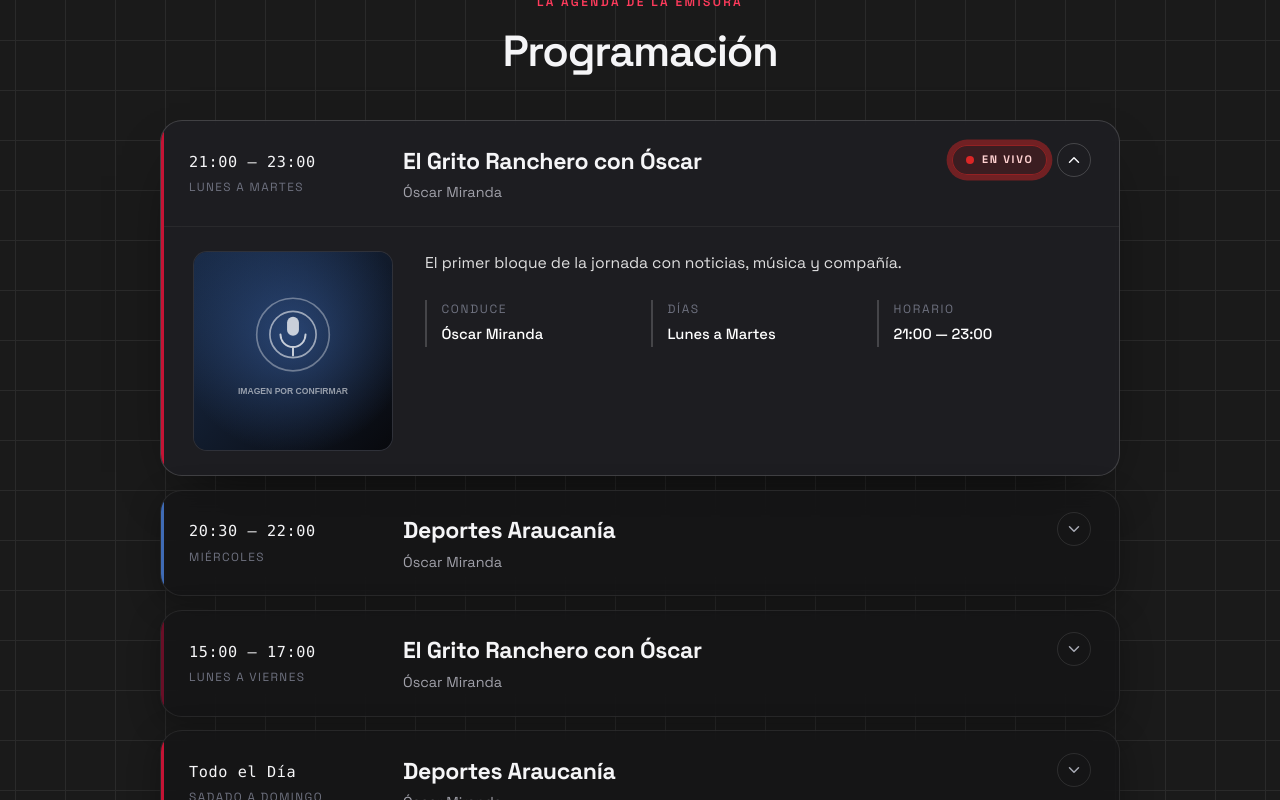
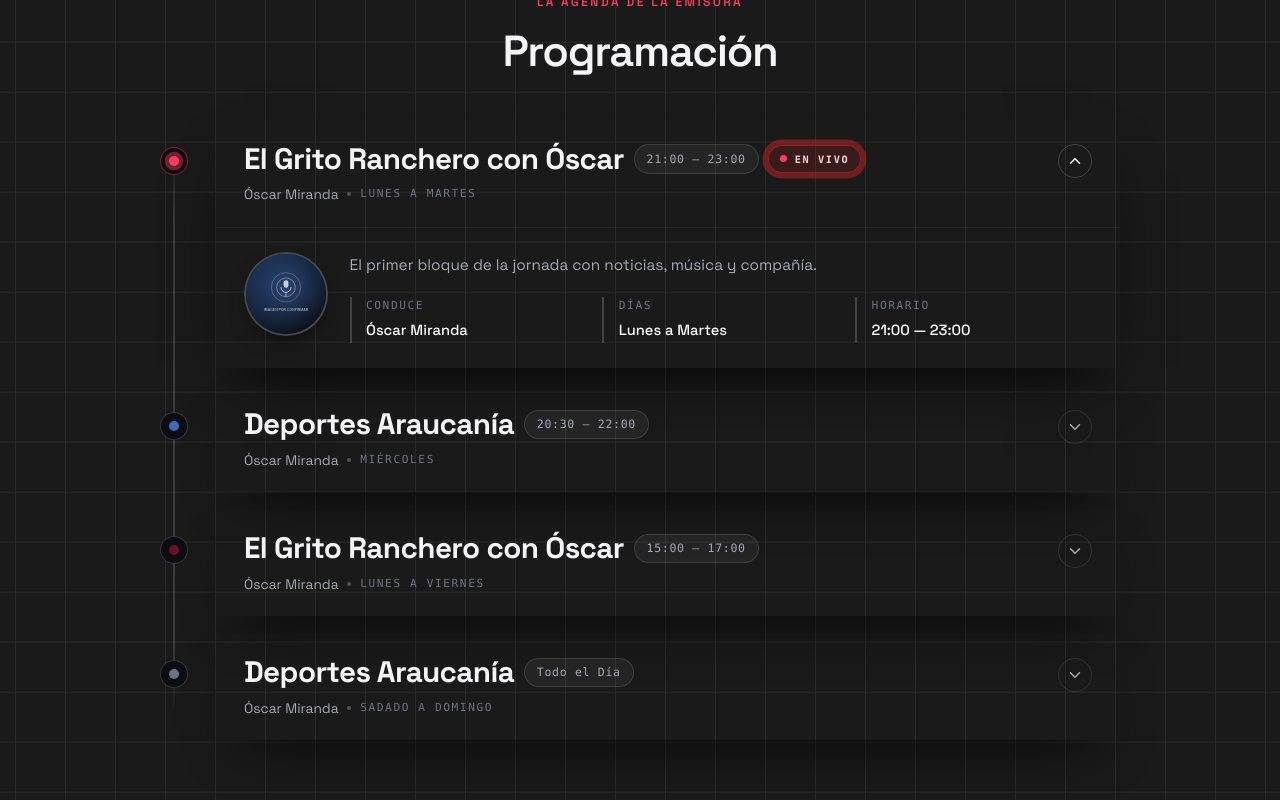
Before and after one commit to joxquinnn/RPuenteVirtual_Page, a React (Vite) app: page / in a window 1280 px wide. Shown: the part 1880-2680 px from the top of the page. Built offline with nearby package versions, Linux system fonts and the light colour scheme; a web font is replaced by a local one.

Commit message:
refactor(programacion): presenta la parrilla como linea de tiempo

```diff
--- a/src/components/Program.tsx
+++ b/src/components/Program.tsx
@@ -18,18 +18,22 @@ export default function Program() {
           <h2 className={styles.title}>Programación</h2>
         </header>
 
-        <div className={styles.accordion}>
+        <ol className={styles.timeline}>
           {programs.map((program) => {
             const expanded = expandedId === program.id
             const panelId = `panel-${program.id}`
 
             return (
-              <article
+              <li
                 className={`${styles.item} ${styles[program.accent] ?? ''} ${
                   expanded ? styles.expanded : ''
                 } ${program.live ? styles.live : ''}`}
                 key={program.id}
               >
+                <span className={styles.node} aria-hidden="true">
+                  <span className={styles.nodeCore} />
+                </span>
+
                 <button
                   type="button"
                   className={styles.itemHeader}
@@ -37,31 +41,31 @@ export default function Program() {
                   aria-expanded={expanded}
                   aria-controls={panelId}
                 >
-                  <span className={styles.itemHeaderText}>
-                    <span className={styles.schedule}>
-                      <span className={styles.scheduleTime}>{program.schedule}</span>
-                      <span className={styles.scheduleDays}>{program.days}</span>
-                    </span>
+                  <span className={styles.headerMain}>
+                    <span className={styles.titleRow}>
+                      <span className={styles.name}>{program.name}</span>
 
-                    <span className={styles.headerText}>
-                      <span className={styles.name}>{program.name}</span>
-                      <span className={styles.host}>{program.host}</span>
-                    </span>
-                  </span>
+                      <span className={styles.schedulePill}>{program.schedule}</span>
 
-                  <span className={styles.itemHeaderActions}>
                       {program.live && (
                         <span className={styles.liveBadge}>
                           <span className={styles.liveDot} aria-hidden="true" />
                           En vivo
                         </span>
                       )}
+                    </span>
+
+                    <span className={styles.subline}>
+                      <span className={styles.host}>{program.host}</span>
+                      <span className={styles.sublineDivider} aria-hidden="true" />
+                      <span className={styles.days}>{program.days}</span>
+                    </span>
+                  </span>
 
                   <span className={styles.chevron} aria-hidden="true">
                     <svg viewBox="0 0 24 24">
                       <path d="m6 9 6 6 6-6" />
                     </svg>
-                    </span>
                   </span>
                 </button>
 
@@ -70,37 +74,39 @@ export default function Program() {
                   className={`${styles.panel} ${expanded ? styles.panelOpen : ''}`}
                 >
                   <div className={styles.panelInner}>
+                    <div className={styles.panelBody}>
                       <img
-                      className={styles.panelImage}
+                        className={styles.avatar}
                         src={program.image}
-                      alt={`Imagen de ${program.name}`}
+                        alt={`Retrato de ${program.name}`}
                         loading="lazy"
                       />
 
                       <div className={styles.panelContent}>
                       <p className={styles.description}>{program.description}</p>
 
-                      <ul className={styles.metaList}>
-                        <li className={styles.metaItem}>
-                          <span className={styles.metaLabel}>Conduce</span>
-                          <span className={styles.metaValue}>{program.host}</span>
-                        </li>
-                        <li className={styles.metaItem}>
-                          <span className={styles.metaLabel}>Días</span>
-                          <span className={styles.metaValue}>{program.days}</span>
-                        </li>
-                        <li className={styles.metaItem}>
-                          <span className={styles.metaLabel}>Horario</span>
-                          <span className={styles.metaValue}>{program.schedule}</span>
-                        </li>
-                      </ul>
+                      <dl className={styles.metaList}>
+                        <div className={styles.metaItem}>
+                          <dt className={styles.metaLabel}>Conduce</dt>
+                          <dd className={styles.metaValue}>{program.host}</dd>
+                        </div>
+                        <div className={styles.metaItem}>
+                          <dt className={styles.metaLabel}>Días</dt>
+                          <dd className={styles.metaValue}>{program.days}</dd>
+                        </div>
+                        <div className={styles.metaItem}>
+                          <dt className={styles.metaLabel}>Horario</dt>
+                          <dd className={styles.metaValue}>{program.schedule}</dd>
+                        </div>
+                      </dl>
                       </div>
                     </div>
                   </div>
-              </article>
+                </div>
+              </li>
             )
           })}
-        </div>
+        </ol>
       </div>
     </section>
   )
--- a/src/styles/Program.module.css
+++ b/src/styles/Program.module.css
@@ -10,7 +10,6 @@
   background-position: center center;
   overflow: hidden;
 }
-
 
 .inner {
   position: relative;
@@ -41,134 +40,206 @@
   margin: 0.75rem 0 0;
 }
 
+/* Timeline --------------------------------------------------- */
 
-.accordion {
+.timeline {
+  position: relative;
+  max-width: 960px;
+  margin: 0 auto;
+  padding-left: 3.5rem;
   display: flex;
   flex-direction: column;
-  gap: 0.85rem;
-  max-width: 960px;
-  margin: 0 auto;
+  gap: 1.1rem;
+}
+
+.timeline::before {
+  content: '';
+  position: absolute;
+  left: 13px;
+  top: 2.1rem;
+  bottom: 2.1rem;
+  width: 2px;
+  border-radius: 2px;
+  background: linear-gradient(
+    to bottom,
+    rgba(255, 255, 255, 0.02),
+    rgba(255, 255, 255, 0.14) 12%,
+    rgba(255, 255, 255, 0.14) 88%,
+    rgba(255, 255, 255, 0.02)
+  );
 }
 
 .item {
   position: relative;
-  height: auto;
-  border-radius: var(--radius-lg);
-  border: 1px solid rgba(255, 255, 255, 0.08);
-  background: rgba(20, 20, 22, 0.75);
-  backdrop-filter: blur(12px);
-  -webkit-backdrop-filter: blur(12px);
-  box-shadow: 0 8px 32px rgba(0, 0, 0, 0.3);
-  overflow: hidden;
-  transition: all 0.3s ease;
+  border-radius: var(--radius-card);
+  border: 1px solid var(--card-border);
+  border-top: 1px solid var(--card-border-top);
+  background: var(--card-bg);
+  backdrop-filter: blur(var(--card-blur));
+  -webkit-backdrop-filter: blur(var(--card-blur));
+  box-shadow: var(--shadow-card);
+  transition:
+    border-color var(--transition-base),
+    background-color var(--transition-base),
+    transform var(--transition-base),
+    box-shadow var(--transition-base);
 }
 
 .item:hover {
-  background: rgba(30, 30, 35, 0.85);
-  border-color: rgba(255, 255, 255, 0.15);
+  background: var(--card-bg-hover);
+  border-color: rgba(255, 255, 255, 0.16);
   transform: translateY(-2px);
 }
 
-.item::before {
-  content: '';
-  position: absolute;
-  left: 0;
-  top: 0;
-  bottom: 0;
-  width: 3px;
-  background: var(--color-primary);
+.item.expanded {
+  border-color: rgba(255, 255, 255, 0.2);
+  background: var(--card-bg-hover);
+  box-shadow: 0 26px 60px -28px rgba(0, 0, 0, 0.95);
 }
 
-.item.navy::before {
+/* Nodo de la línea de tiempo */
+
+.node {
+  position: absolute;
+  top: 1.65rem;
+  left: -3.5rem;
+  width: 28px;
+  height: 28px;
+  transform: translateX(0);
+  display: grid;
+  place-items: center;
+  border-radius: 50%;
+  background: var(--color-black-card);
+  border: 1px solid rgba(255, 255, 255, 0.16);
+}
+
+.nodeCore {
+  width: 10px;
+  height: 10px;
+  border-radius: 50%;
+  background: var(--color-text-muted);
+  transition: background-color var(--transition-base);
+}
+
+.item.expanded .node {
+  border-color: rgba(255, 255, 255, 0.28);
+}
+
+.item.expanded .nodeCore {
+  background: var(--color-text-secondary);
+}
+
+.item.live .node {
+  border-color: rgba(220, 38, 38, 0.6);
+}
+
+.item.live .nodeCore {
+  background: var(--color-accent-live);
+  animation: nodePulse 2s infinite;
+}
+
+.item.navy .nodeCore {
   background: var(--color-accent-navy);
 }
 
-.item.burgundy::before {
+.item.burgundy .nodeCore {
   background: var(--color-burgundy);
 }
 
-.item.expanded {
-  border-color: rgba(255, 255, 255, 0.16);
-  background: rgba(30, 30, 35, 0.88);
-  box-shadow: 0 26px 60px -30px rgba(0, 0, 0, 0.85);
+.item.navy.live .nodeCore,
+.item.burgundy.live .nodeCore {
+  background: var(--color-accent-live);
 }
+
+/* Cabecera de la tarjeta */
 
 .itemHeader {
   width: 100%;
   display: flex;
   justify-content: space-between;
   align-items: flex-start;
-  gap: 1.5rem;
+  gap: 1.25rem;
   padding: 1.35rem 1.75rem;
   text-align: left;
 }
 
-.itemHeaderText {
+.headerMain {
   flex: 1;
   min-width: 0;
-  display: grid;
-  grid-template-columns: 190px minmax(0, 1fr);
-  align-items: center;
-  gap: 1.5rem;
+  display: flex;
+  flex-direction: column;
+  gap: 0.45rem;
 }
 
-.itemHeaderActions {
-  flex: none;
+.titleRow {
   display: flex;
+  flex-wrap: wrap;
   align-items: center;
   gap: 0.6rem;
 }
 
-.schedule {
-  display: flex;
-  flex-direction: column;
-  gap: 0.25rem;
-}
-
-.scheduleTime {
-  font-family: var(--mono);
-  font-size: 0.95rem;
-  letter-spacing: 0.04em;
+.name {
+  font-family: var(--heading);
+  font-size: clamp(1.35rem, 2.4vw, 1.85rem);
+  font-weight: 700;
+  letter-spacing: -0.02em;
+  line-height: 1.15;
   color: var(--color-text-primary);
 }
 
-.scheduleDays {
-  font-size: 0.74rem;
-  letter-spacing: 0.12em;
+.schedulePill {
+  display: inline-flex;
+  align-items: center;
+  padding: 0.28rem 0.75rem;
+  border-radius: var(--radius-pill);
+  border: 1px solid rgba(255, 255, 255, 0.12);
+  background: rgba(255, 255, 255, 0.05);
+  font-family: var(--mono);
+  font-size: 0.72rem;
+  letter-spacing: 0.06em;
+  color: var(--color-text-secondary);
+  white-space: nowrap;
+}
+
+.subline {
+  display: flex;
+  flex-wrap: wrap;
+  align-items: center;
+  gap: 0.55rem;
+  font-size: 0.86rem;
+}
+
+.host {
+  font-style: italic;
+  color: var(--color-text-secondary);
+}
+
+.days {
+  font-family: var(--mono);
+  font-size: 0.7rem;
+  letter-spacing: 0.14em;
   text-transform: uppercase;
   color: var(--color-text-muted);
 }
 
-.headerText {
-  display: flex;
-  flex-direction: column;
-  gap: 0.1rem;
-  min-width: 0;
-}
-
-.name {
-  font-size: clamp(1.1rem, 1.8vw, 1.45rem);
-  font-weight: 700;
-  letter-spacing: -0.015em;
-  color: var(--color-text-primary);
-}
-
-.host {
-  font-size: 0.9rem;
-  font-style: italic;
-  color: #a1a1aa;
+.sublineDivider {
+  width: 4px;
+  height: 4px;
+  border-radius: 50%;
+  background: rgba(255, 255, 255, 0.25);
 }
 
 .liveBadge {
   display: inline-flex;
   align-items: center;
-  gap: 0.5rem;
-  padding: 0.35rem 0.8rem;
+  gap: 0.45rem;
+  padding: 0.3rem 0.7rem;
   border-radius: var(--radius-pill);
   background: rgba(220, 38, 38, 0.16);
   border: 1px solid rgba(220, 38, 38, 0.55);
   color: #ffd2d2;
-  font-size: 0.68rem;
+  font-family: var(--mono);
+  font-size: 0.64rem;
   font-weight: 700;
   letter-spacing: 0.16em;
   text-transform: uppercase;
@@ -177,17 +248,19 @@
 }
 
 .liveDot {
-  width: 8px;
-  height: 8px;
+  width: 7px;
+  height: 7px;
   border-radius: 50%;
-  background: #dc2626;
+  background: var(--color-accent-live);
 }
 
 .chevron {
+  flex: none;
   display: grid;
   place-items: center;
   width: 34px;
   height: 34px;
+  margin-top: 0.15rem;
   border-radius: 50%;
   border: 1px solid var(--color-border);
   color: var(--color-text-secondary);
@@ -213,54 +286,65 @@
   border-color: var(--color-border-strong);
 }
 
+/* Panel expandido -------------------------------------------- */
+
 .panel {
-  max-height: 0;
-  overflow: hidden;
-  transition: max-height 0.4s ease-out;
+  display: grid;
+  grid-template-rows: 0fr;
+  transition: grid-template-rows 0.4s cubic-bezier(0.4, 0, 0.2, 1);
 }
 
 .panelOpen {
-  max-height: 500px;
+  grid-template-rows: 1fr;
 }
 
 .panelInner {
-  display: grid;
-  grid-template-columns: 200px 1fr;
-  gap: 2rem;
-  padding: 1.5rem 2rem;
-  border-top: 1px solid rgba(255, 255, 255, 0.05);
+  overflow: hidden;
+  min-height: 0;
 }
 
-.panelImage {
-  width: 100%;
-  aspect-ratio: 1 / 1;
-  object-fit: cover;
-  border-radius: var(--radius-md);
-  border: 1px solid rgba(255, 255, 255, 0.1);
-  background: var(--color-surface);
+.panelBody {
+  display: flex;
+  align-items: flex-start;
+  gap: 1.35rem;
+  padding: 1.5rem 1.75rem 1.6rem;
+  border-top: 1px solid rgba(255, 255, 255, 0.06);
 }
 
 .panelContent {
   display: flex;
   flex-direction: column;
-  gap: 1.5rem;
+  gap: 1.25rem;
   min-width: 0;
+  flex: 1;
 }
 
+.avatar {
+  width: 84px;
+  height: 84px;
+  border-radius: 50%;
+  object-fit: cover;
+  border: 2px solid rgba(255, 255, 255, 0.12);
+  background: var(--color-surface);
+  box-shadow: 0 10px 24px -12px rgba(0, 0, 0, 0.9);
+  flex: none;
+}
 
+.item.expanded .avatar {
+  border-color: rgba(255, 255, 255, 0.2);
+}
 
 .description {
-  width: 100%;
-  color: rgba(255, 255, 255, 0.86);
-  font-size: 0.98rem;
-  line-height: 1.6;
+  color: var(--color-text-secondary);
+  font-size: 0.96rem;
+  line-height: 1.65;
 }
 
 .metaList {
   display: grid;
-  grid-template-columns: repeat(3, 1fr);
+  grid-template-columns: repeat(3, minmax(0, 1fr));
   gap: 1rem;
-  width: 100%;
+  margin: 0;
 }
 
 .metaItem {
@@ -272,13 +356,15 @@
 }
 
 .metaLabel {
-  font-size: 0.75rem;
+  font-family: var(--mono);
+  font-size: 0.7rem;
   letter-spacing: 0.14em;
   text-transform: uppercase;
   color: var(--color-text-muted);
 }
 
 .metaValue {
+  margin: 0;
   font-size: 0.92rem;
   font-weight: 500;
   color: #ffffff;
@@ -296,37 +382,51 @@
   }
 }
 
+@keyframes nodePulse {
+  0% {
+    box-shadow: 0 0 0 0 rgba(255, 59, 92, 0.65);
+  }
+  70% {
+    box-shadow: 0 0 0 12px rgba(255, 59, 92, 0);
+  }
+  100% {
+    box-shadow: 0 0 0 0 rgba(255, 59, 92, 0);
+  }
+}
+
 @media (max-width: 880px) {
+  .timeline {
+    padding-left: 2.75rem;
+  }
+
+  .timeline::before {
+    left: 9px;
+  }
+
+  .node {
+    left: -2.75rem;
+    width: 22px;
+    height: 22px;
+  }
+
+  .nodeCore {
+    width: 8px;
+    height: 8px;
+  }
+
   .itemHeader {
-    display: flex;
-    justify-content: space-between;
-    align-items: flex-start;
-    gap: 1rem;
     padding: 1.2rem 1.35rem;
   }
 
-  .itemHeaderText {
-    display: flex;
-    flex-direction: column;
-    gap: 0.4rem;
+  .panelBody {
+    padding: 1.35rem 1.35rem 1.5rem;
+    gap: 1rem;
   }
 
-  .schedule {
-    flex-direction: row;
-    align-items: baseline;
-    gap: 0.75rem;
+  .avatar {
+    width: 64px;
+    height: 64px;
   }
-
-  .panelInner {
-    grid-template-columns: 1fr;
-    gap: 1.25rem;
-    padding: 1.35rem 1.35rem 1.5rem;
-  }
-
-  .panelImage {
-    max-width: 260px;
-  }
-
 
   .metaList {
     grid-template-columns: minmax(0, 1fr);
@@ -335,14 +435,6 @@
 }
 
 @media (max-width: 768px) {
-  .panelOpen {
-    max-height: 1500px;
-  }
-
-  .panelInner {
-    padding: 1.35rem 1.35rem 2rem;
-  }
-
   .section {
     padding: 3rem 1rem;
   }
@@ -351,30 +443,18 @@
     width: 100%;
   }
 
-  .sectionHeader {
-    display: flex;
-    flex-direction: column;
-    align-items: center;
-    text-align: center;
-    gap: 0.25rem;
-  }
-
-  .accordion {
-    width: 100%;
-  }
-
-  .item {
+  .timeline {
     width: 100%;
   }
 }
 
 @media (max-width: 520px) {
-  .itemHeaderActions {
+  .titleRow {
     gap: 0.45rem;
   }
 
   .liveBadge {
-    padding: 0.3rem 0.6rem;
+    padding: 0.26rem 0.55rem;
     letter-spacing: 0.12em;
   }
 }
```
Lines whose indentation alone changed are shown as unchanged.
